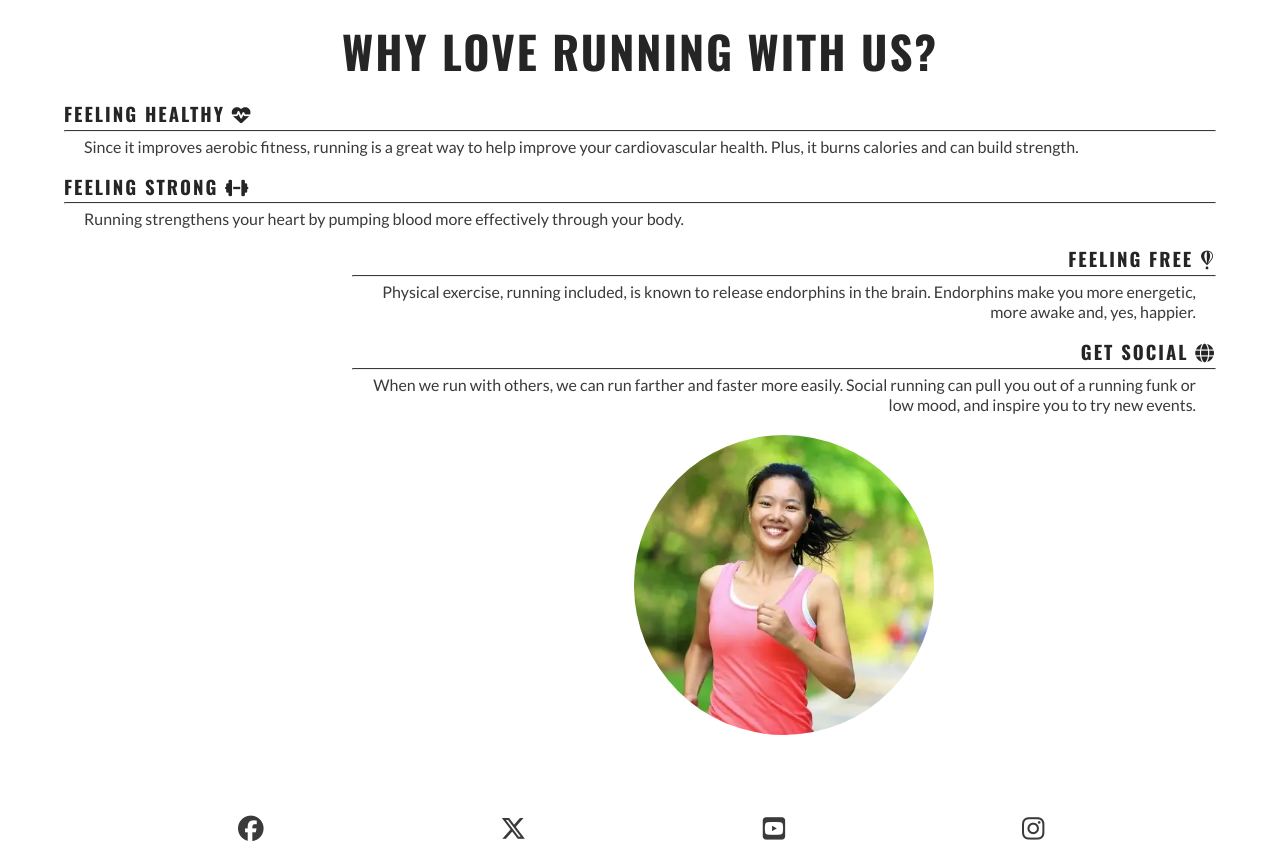
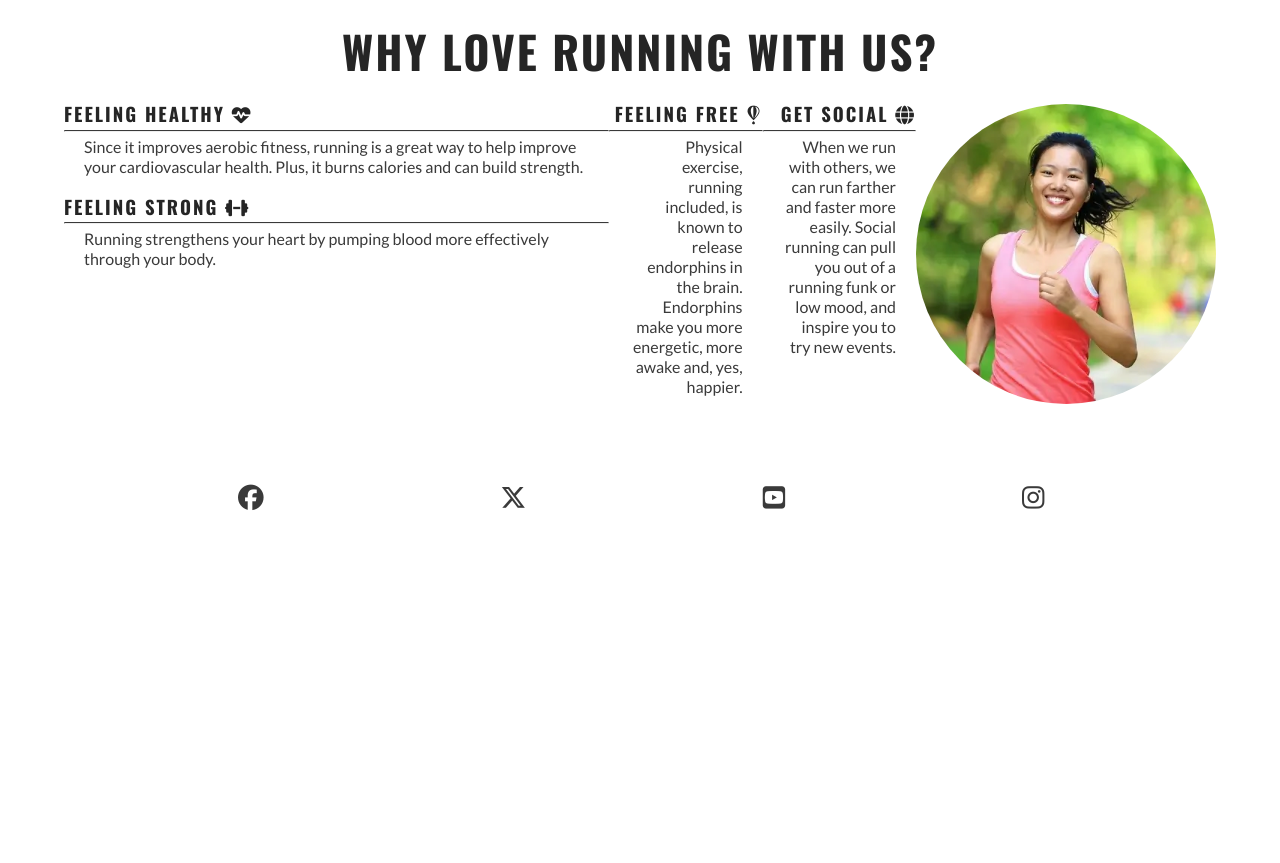
Before and after one commit to student0Zero/CI_Love-Running, a plain HTML site: page index.html in a window 1280 px wide. Shown: the part 681-1544 px from the top of the page. After the commit the page ends 1213 px from the top, so only its background shows below. Drawn offline with nearby package versions, Linux system fonts and the light colour scheme.

Commit message:
Index.html: changed selector for #benefits from section to div

```diff
--- a/assets/css/style.css
+++ b/assets/css/style.css
@@ -270,3 +270,33 @@ main {
         border-bottom: 1px solid #3a3a3a;
     }
 }
+
+/* Media query: Large devices (1200px and up) */
+@media screen and (min-width: 1200px) {
+
+    #benefits>section {
+        display: flex;
+        flex-direction: row;
+    }
+
+    #benefits>div {
+        order: 1;
+    }
+
+    #benefits-image {
+        order: 0;
+
+    }
+
+    #benefits-mental {
+        order: 1;
+    }
+
+    #benefits-mental>div {
+        align-self: flex-start;
+    }
+
+    #benefits-physical>div {
+        align-self: flex-end;
+    }
+}
--- a/index.html
+++ b/index.html
@@ -16,7 +16,6 @@
     <link rel="apple-touch-icon" sizes="180x180" href="assets/favicon/apple-touch-icon.png">
     <link rel="icon" type="image/png" sizes="32x32" href="assets/favicon/favicon-32x32.png">
     <link rel="icon" type="image/png" sizes="16x16" href="assets/favicon/favicon-16x16.png">
-
 
     <!--Stylesheet-->
     <link rel="stylesheet" href="assets/css/style.css">
@@ -53,7 +52,7 @@
             <h2>Why Love Running with us?</h2>
             <div id="benefits">
                 <section id="benefits">
-                    <section id="benefits-physical">
+                    <div id="benefits-physical">
                         <div>
                             <h3>Feeling Healthy
                                 <i class="fa-solid fa-heart-pulse"></i>
@@ -69,7 +68,7 @@
                             <hr>
                             <p>Running strengthens your heart by pumping blood more effectively through your body.</p>
                         </div>
-                    </section>
+                    </div>
                     <section id="benefits-mental">
                         <div>
                             <h3>Feeling Free
```
